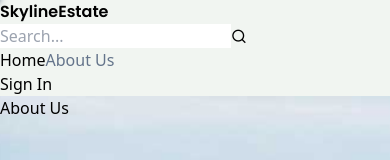
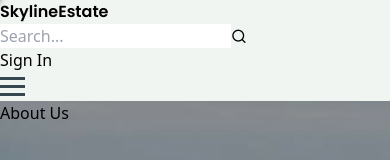
Before and after one commit to vrajesh0167/Skyline_Estate, a React (Vite) app in the folder client/: page /about in a window 390 px wide. Shown: the top 160 px of the page. Built offline with nearby package versions, Linux system fonts and the light colour scheme.

Commit message:
all page full responsive

```diff
--- a/client/src/Components/Cart.jsx
+++ b/client/src/Components/Cart.jsx
@@ -16,7 +16,7 @@ export default function Cart(props) {
     const DisplayImage = imageUrls.slice(0,3);
 
     return (
-        <div className=' estate'>
+        <div className=' estate items-stretch'>
             <div className=' w-full relative'>
                 <Swiper pagination={{ clickable: true, }} spaceBetween={20} modules={[Pagination]} slidesPerView={1} slidesPerGroup={1}>
                     {
@@ -49,7 +49,7 @@ export default function Cart(props) {
                 <div className=' flex justify-between'>
                     <h3 className=' text-3xl font-semibold'>{DisLestPrice.toLocaleString('en-US')}$</h3>
                     <div>
-                        <ul className=' flex gap-4 flex-wrap'>
+                        <ul className=' flex gap-4 sm:flex-wrap flex-col sm:flex-row'>
                             <li className=' text-lg font-semibold text-slate-600'><i className="ri-hotel-bed-fill text-green-700 text-lg"></i>{bedrooms}  Bed</li>
                             <li className=' text-lg font-semibold text-slate-600'><i className="icofont icofont-bathtub text-green-700 text-xl"></i>{bathrooms}  bath</li>
                         </ul>
--- a/client/src/Components/Header.jsx
+++ b/client/src/Components/Header.jsx
@@ -7,19 +7,25 @@ export default function Header() {
     const { currentUser } = useSelector((state) => state.user);
     const [searchTerm, setSearchTerm] = useState('');
     const navigate = useNavigate();
+    // mobile media
+    const [isActive, setIsActive] = useState(false);
+
+    const toggleNav = () => {
+        setIsActive(!isActive);
+    };
 
     // Check if the current route is the signup page
     const isSignUpPage = location.pathname === '/signup';
 
-    useEffect(() =>{
+    useEffect(() => {
         const urlParams = new URLSearchParams(location.search);
         const searchTermFromUrl = urlParams.get('searchTerm', searchTerm);
-        if(searchTermFromUrl){
+        if (searchTermFromUrl) {
             setSearchTerm(searchTermFromUrl);
         }
     }, [])
 
-    const submitHandler = (e) =>{
+    const submitHandler = (e) => {
         e.preventDefault();
         const urlParams = new URLSearchParams(window.location.search);
         urlParams.set('searchTerm', searchTerm);
@@ -28,21 +34,24 @@ export default function Header() {
     }
 
     return (
-        <div>
+        <div className=' sticky top-0 right-0 left-0 z-50'>
             <header className=' bg-slate-200 shadow-md '>
-                <div className=' max-w-7xl flex justify-between items-center mx-auto p-3'>
+                <div className=' max-w-7xl flex justify-between items-center mx-auto sm:p-3 p-4'>
                     <Link to='/' className=' md:text-2xl text-lg font-bold'>
                         <h1><span className=' text-slate-500'>Skyline</span><span className=' text-slate-700'>Estate</span></h1>
                     </Link>
-                    <form onSubmit={submitHandler} className=' relative bg-slate-100 rounded-lg'>
+                    <form onSubmit={submitHandler} className=' relative bg-slate-100 rounded-lg sm:block hidden'>
                         <input type="text" name="search" id="search" autoComplete='off' value={searchTerm} onChange={(e) => setSearchTerm(e.target.value)} className=' md:w-80 sm:w-64 w-24 bg-transparent text-xs sm:text-base border rounded-lg font-medium py-2.5 px-4 focus:outline-none focus:border-cyan-800 transition' placeholder="Search..." />
                         <button type='submit'>
                             <i className="ri-search-line absolute sm:top-3 top-2 right-2 sm:right-3"></i>
                         </button>
                     </form>
-                    <ul className=' flex gap-4'>
-                        <NavLink to="/" className='nav-link text-xl font-semibold relative hidden md:block'>Home</NavLink>
-                        <NavLink to='/about' className='nav-link text-xl font-semibold relative hidden md:block'>About Us</NavLink>
+                    <div className=' flex gap-4'>
+                        <ul className={` flex gap-4 Nav-menu ${isActive ? 'active' : ''}`}>
+                            <NavLink to="/" className='nav-link text-xl font-semibold relative' onClick={toggleNav}>Home</NavLink>
+                            <NavLink to='/about' className='nav-link text-xl font-semibold relative' onClick={toggleNav}>About Us</NavLink>
+                        </ul>
+                        <div className=' flex gap-4'>
                             {
                                 currentUser ? (
                                     <NavLink to={'/profile'} className='nav-link relative'>
@@ -60,8 +69,13 @@ export default function Header() {
                                     </div>
                                 )
                             }
-
-                    </ul>
+                            <button className={`nav-res ${isActive ? 'active' : ''} border-none cursor-pointer bg-transparent`} onClick={toggleNav}>
+                                <span className="bar"></span>
+                                <span className="bar"></span>
+                                <span className="bar"></span>
+                            </button>
+                        </div>
+                    </div>
                 </div>
             </header >
         </div >
--- a/client/src/Pages/About.jsx
+++ b/client/src/Pages/About.jsx
@@ -16,13 +16,13 @@ export default function About(props) {
   return (
     <div>
       <div className='about_title_section mx-5 rounded-lg'>
-        <div className=' container about_title flex items-center mx-auto'>
-          <h2 className=' text-6xl sm:text-7xl text-white font-semibold'>About Us</h2>
+        <div className=' container about_title flex items-center mx-auto p-4'>
+          <h2 className=' text-5xl sm:text-7xl text-white font-semibold'>About Us</h2>
         </div>
       </div>
 
       {/* vision_section */}
-      <div className=' pt-24 pb-12 '>
+      <div className=' pt-24 pb-12 px-4 '>
         <div className=' container mx-auto grid grid-cols-1 lg:grid-cols-2 grid-flow-row gap-5'>
           <div>
             <img src={aboutImg1} alt="about img us" className=' object-cover w-full rounded-lg' />
@@ -38,7 +38,7 @@ export default function About(props) {
       </div>
 
       {/* mision_section */}
-      <div className=' pb-24 pt-12 '>
+      <div className=' pb-24 pt-12 px-4'>
         <div className=' container mx-auto grid grid-cols-1 lg:grid-cols-2 grid-flow-row gap-5'>
           <div className=' lg:ps-12 flex justify-center flex-col'>
             <h2 className=' text-4xl sm:text-5xl font-semibold mb-3'>Mission</h2>
@@ -55,7 +55,7 @@ export default function About(props) {
 
       {/* about_last section */}
       <div className='about_last_section mx-5 rounded-lg'>
-        <div className=' container about_last mx-auto flex flex-col justify-center'>
+        <div className=' container about_last mx-auto flex flex-col justify-center px-4'>
           <h2 className=' text-4xl sm:text-7xl font-semibold text-white max-w-2xl'>Premium Houses and Apartments</h2>
           <p className=' text-lg text-white font-semibold mt-3'>* Save your time and easily rent or sell your property</p>
         </div>
--- a/client/src/Pages/Home.jsx
+++ b/client/src/Pages/Home.jsx
@@ -146,38 +146,38 @@ export default function Home(props) {
 
   return (
     <div>
-      <div className=' px-4 '>
-        <div className=' h-screen flex justify-center items-center relative'>
+      <div className=' px-4'>
+        <div className=' h-screen flex justify-center items-center relative rounded-lg overflow-hidden'>
           <Swiper loop={true} effect={'fade'} autoplay={{ delay: 3000, pauseOnMouseEnter: true }} modules={[EffectFade, Pagination, Autoplay]}>
             <SwiperSlide>
-              <div className='swiper-slide-content'>
+              <div className='swiper-slide-content rounded-lg'>
                 <img src={homeRev1} alt="homw-rev-img1" className=' w-full object-cover rounded-lg h-screen' />
               </div>
             </SwiperSlide>
             <SwiperSlide>
-              <div className='swiper-slide-content'>
+              <div className='swiper-slide-content rounded-lg'>
                 <img src={homeRev2} alt="home-rev-img2" className=' w-full object-cover rounded-lg h-screen' />
               </div>
             </SwiperSlide>
             <SwiperSlide>
-              <div className='swiper-slide-content'>
+              <div className='swiper-slide-content rounded-lg'>
                 <img src={homeRev3} alt="home-rev-img3" className=' w-full object-cover rounded-lg h-screen' />
               </div>
             </SwiperSlide>
             <SwiperSlide>
-              <div className='swiper-slide-content'>
+              <div className='swiper-slide-content rounded-lg'>
                 <img src={homeRev4} alt="home-rev-img4" className=' w-full object-cover rounded-lg h-screen' />
               </div>
             </SwiperSlide>
             <SwiperSlide>
-              <div className='swiper-slide-content'>
+              <div className='swiper-slide-content rounded-lg'>
                 <img src={homeRev5} alt="home_img_2" className=' w-full object-cover rounded-lg h-screen' />
               </div>
             </SwiperSlide>
           </Swiper>
           <div className=' home_section max-w-7xl mx-auto p-3 absolute top-1/4 left-1/4 sm:top-1/2 sm:left-1/2 z-10' >
             <div className=' flex flex-col gap-5 text-center'>
-              <h1 className=' my-7 text-3xl lg:text-5xl 2xl:text-6xl font-extrabold text-gray-300 drop-shadow-lg  '>Find your next <span className=' text-gray-400'>perfect</span><br className=' md:block hidden' />place with ease</h1>
+              <h1 className=' my-7 text-3xl lg:text-5xl 2xl:text-6xl font-extrabold text-gray-300 drop-shadow-lg  '>Find your next <span className=' text-gray-400'>perfect </span><br className=' md:block hidden' />place with ease</h1>
               <p className=' text-gray-200 text-sm sm:text-lg font-semibold'>Sahand Estate will help you find your home fast, easy and comfortable. <br className=' md:block hidden' /> Our expert support are always available.</p>
               <Link to={'/searchingListing'} className='text-sm sm:text-lg font-bold'>
                 <button className=' bg-slate-600 text-gray-300 py-2 px-5 border-2 border-slate-600 rounded-lg hover:bg-white hover:text-slate-600 transition-all'>Let's Start now...</button>
@@ -188,7 +188,7 @@ export default function Home(props) {
       </div>
 
       {/* real estate section (Home_section2) */}
-      <div className='my-24 container mx-auto'>
+      <div className='my-24 container mx-auto px-4'>
         <div className=' mb-12'>
           <h2 className=' text-3xl xl:text-5xl font-semibold text-slate-600'>Our choice of <br className=' lg:block hidden' /> popular <span className=' font-bold text-gray-700'>real estate</span></h2>
         </div>
@@ -208,12 +208,12 @@ export default function Home(props) {
       </div>
 
       {/* home_section3 */}
-      <div className=' home_section3 py-24  lg:ps-20 px-10 container mx-auto'>
+      <div className=' home_section3 py-24  lg:ps-20 sm:px-10 px-4 container mx-auto'>
         <div className=' grid grid-cols-1 lg:grid-cols-2 grid-flow-row'>
           <div className='home_img relative'>
             <img src={homeRev6} alt="homerev-6" className=' object-cover rounded-lg relative z-10 h-full' />
           </div>
-          <div className=' ps-12 lg:pt-0 pt-14'>
+          <div className=' sm:ps-12 lg:pt-0 pt-14'>
             <h2 className=' text-3xl xl:text-5xl font-semibold text-slate-600'>Modern spaces and <br className=' lg:block hidden' /><span className=' font-bold text-gray-700'>premium</span> design</h2>
             <p className=' text-lg font-normal text-gray-500 mt-8'>Lorem ipsum dolor sit amet, minimum inimicus quo no, at vix primis viderere vituperatoribus. In corpora argumentum.</p>
             <ul className=' mt-8'>
@@ -229,7 +229,7 @@ export default function Home(props) {
       </div>
 
       {/* home_section4 */}
-      <div className=' container py-24 mx-auto'>
+      <div className=' container py-24 mx-auto px-4'>
         <div className=' mb-16'>
           <h2 className=' text-3xl xl:text-5xl font-semibold text-slate-600'>How It works? <br className=' lg:block hidden' /> Find a <span className=' font-bold text-gray-700'>perfect home</span></h2>
         </div>
@@ -316,7 +316,7 @@ export default function Home(props) {
       </div>
 
       {/* home section 5 */}
-      <div className=' container mx-auto py-24'>
+      <div className=' container mx-auto py-24 px-4'>
         <div className=' grid lg:grid-cols-2 grid-cols-1 row-auto lg:gap-5 gap-8'>
           <div className=' pe-28'>
             <div className=' flex flex-col justify-center'>
@@ -372,12 +372,12 @@ export default function Home(props) {
       </div>
 
       {/* home_section6 */}
-      <div className=' home_section6 py-24  lg:ps-20 px-10 container mx-auto'>
+      <div className=' home_section6 py-24  lg:ps-20 sm:px-10 px-4 container mx-auto p-3'>
         <div className=' grid grid-cols-1 lg:grid-cols-2 grid-flow-row'>
           <div className='home_img relative'>
             <img src={homeRev7} alt="homerev-6" className=' object-cover rounded-lg relative z-10 h-full' />
           </div>
-          <div className=' flex flex-col justify-center ps-12 lg:pt-0 pt-14'>
+          <div className=' flex flex-col justify-center sm:ps-12 lg:pt-0 pt-14'>
             <h2 className=' text-3xl xl:text-5xl font-semibold text-slate-600'>Explore your home <br className=' lg:block hidden' /><span className=' font-bold text-gray-700'>loan options</span></h2>
             <p className=' text-lg font-normal text-gray-500 mt-8'>Lorem ipsum dolor sit amet, minimum inimicus quo no, at vix primis viderere vituperatoribus. In corpora argumentum. Vix ferri dicam contentiones ne, ex appetere salutatus</p>
 
--- a/client/src/assets/css/about.css
+++ b/client/src/assets/css/about.css
@@ -1,5 +1,5 @@
 .about_title_section{
-    background-image: url(../images/about-us-title-img.jpg);
+    background-image: linear-gradient(rgba(0, 0, 0, 0.4), rgba(0, 0, 0, 0.4)),url(../images/about-us-title-img.jpg);
     background-repeat: no-repeat;
     background-position: center center;
     background-size: cover;
--- a/client/src/assets/css/header.css
+++ b/client/src/assets/css/header.css
@@ -18,3 +18,56 @@ header .nav-link:hover::before{
 header .nav-link:hover{
     color: rgb(100 116 139);
 }
+
+header .nav-res {
+    display: none;
+}
+
+header .nav-res .bar {
+    display: block;
+    width: 25px;
+    height: 3px;
+    margin: 5px 0;
+    background-color: #37474f;
+    transition: all .4s;
+}
+
+@media screen and (max-width: 768px) {
+    header .nav-res {
+        display: block;
+    }
+
+    header .nav-res.active .bar:nth-child(2) {
+        opacity: 0;
+    }
+
+    header .nav-res.active .bar:nth-child(1) {
+        transform: translateY(8px) rotate(45deg);
+    }
+
+    header .nav-res.active .bar:nth-child(3) {
+        transform: translateY(-8px) rotate(-45deg);
+    }
+
+    header .Nav-menu {
+        position: fixed ;
+        display: flex;
+        justify-content: center;
+        align-items: center;
+        padding: 1rem;
+        right: -100%;
+        top: 69px;
+        background-color: rgba(255,255,255,.66);
+        backdrop-filter: blur(20px) brightness(130%);
+        flex-direction: column;
+        width: 100%;
+        text-align: center;
+        transition: all 0.4s;
+        @media screen and (max-width:640px) {
+            top: 60px;
+        }
+    }
+    header .Nav-menu.active {
+        right: 0;
+    }
+}
--- a/client/src/main.jsx
+++ b/client/src/main.jsx
@@ -17,7 +17,7 @@ ReactDOM.createRoot(document.getElementById('root')).render(
           <App />
         </PersistGate>
       </Provider>
-    </React.StrictMode>,
+    </React.StrictMode>
   </Router>
 
 )
```
Lines whose indentation alone changed are shown as unchanged.
